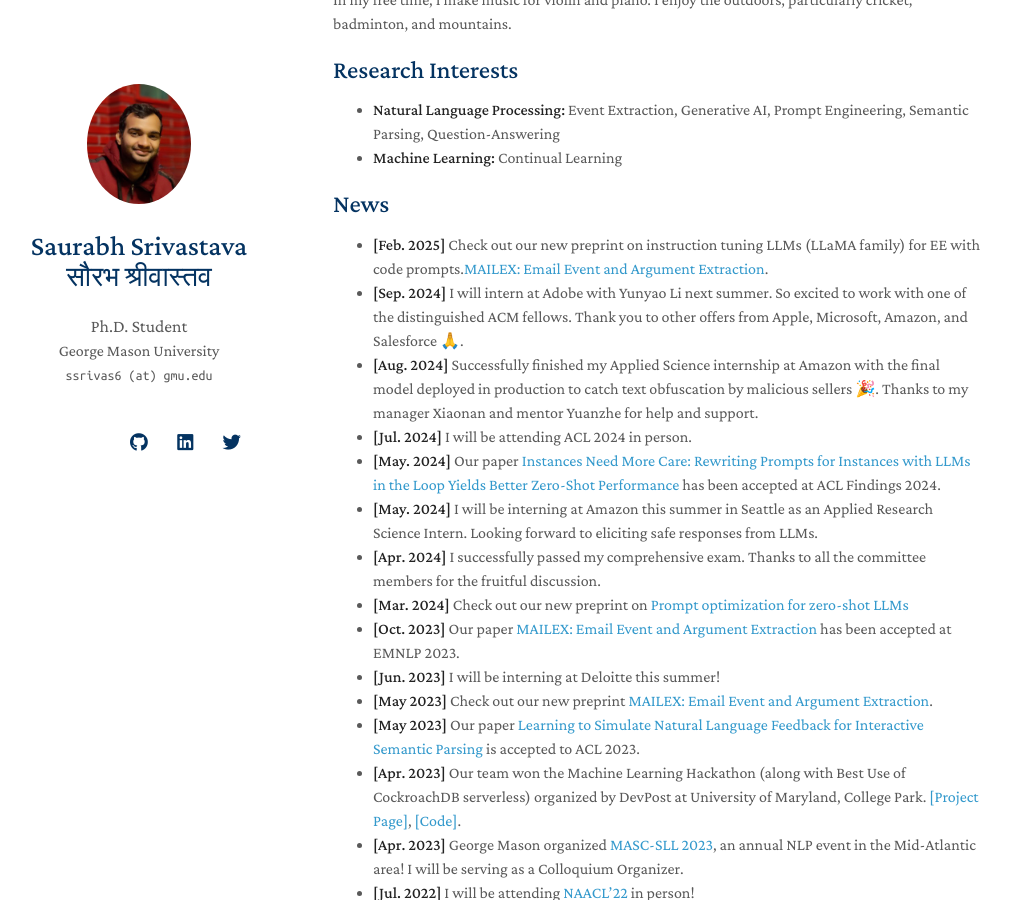
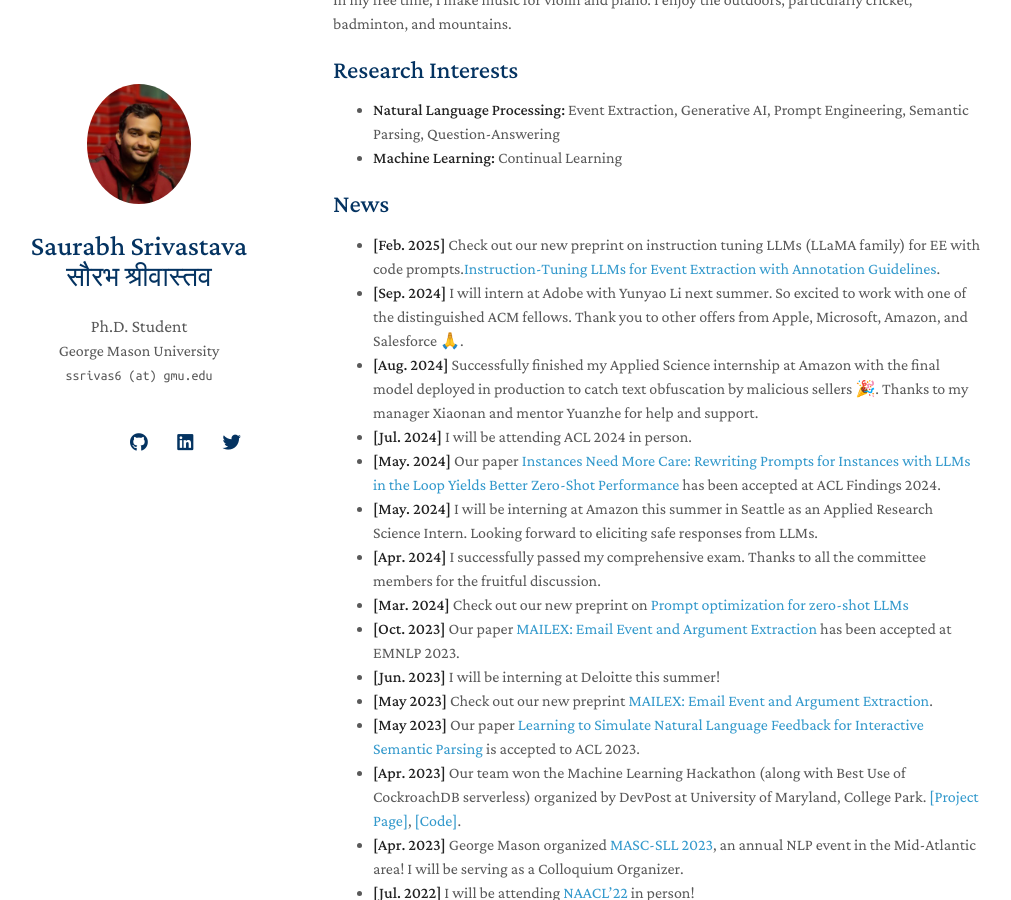
Before and after one commit to salokr/salokr.github.io, a Jekyll site: the page built from index.md, in a window 1280 px wide and 900 px high, scrolled down 513 px. Shown: the whole window, without its empty margins (137-1148 px from the left). Built offline with Jekyll 4.4.1, drawn with Linux system fonts in a browser that asks for light colours; nearby versions of some CDN libraries; a style sheet for code colours, icons or effects is not loaded; our own code applies the rules of GitHub Pages for plain Markdown files.

Commit message:
Update index.md

```diff
--- a/index.md
+++ b/index.md
@@ -21,7 +21,7 @@ In my free time, I make music for violin and piano. I enjoy the outdoors, partic
 - **Machine Learning:** Continual Learning
 
 ## News
-- **[Feb. 2025]** Check out our new preprint on instruction tuning LLMs (LLaMA family) for EE with code prompts.[MAILEX: Email Event and Argument Extraction](https://arxiv.org/abs/2502.16377).
+- **[Feb. 2025]** Check out our new preprint on instruction tuning LLMs (LLaMA family) for EE with code prompts.[Instruction-Tuning LLMs for Event Extraction with Annotation Guidelines](https://arxiv.org/abs/2502.16377).
 - **[Sep. 2024]** I will intern at Adobe with Yunyao Li next summer. So excited to work with one of the distinguished ACM fellows. Thank you to other offers from Apple, Microsoft, Amazon, and Salesforce 🙏.
 - **[Aug. 2024]** Successfully finished my Applied Science internship at Amazon with the final model deployed in production to catch text obfuscation by malicious sellers 🎉. Thanks to my manager Xiaonan and mentor Yuanzhe for help and support.
 - **[Jul. 2024]** I will be attending ACL 2024 in person.
```
